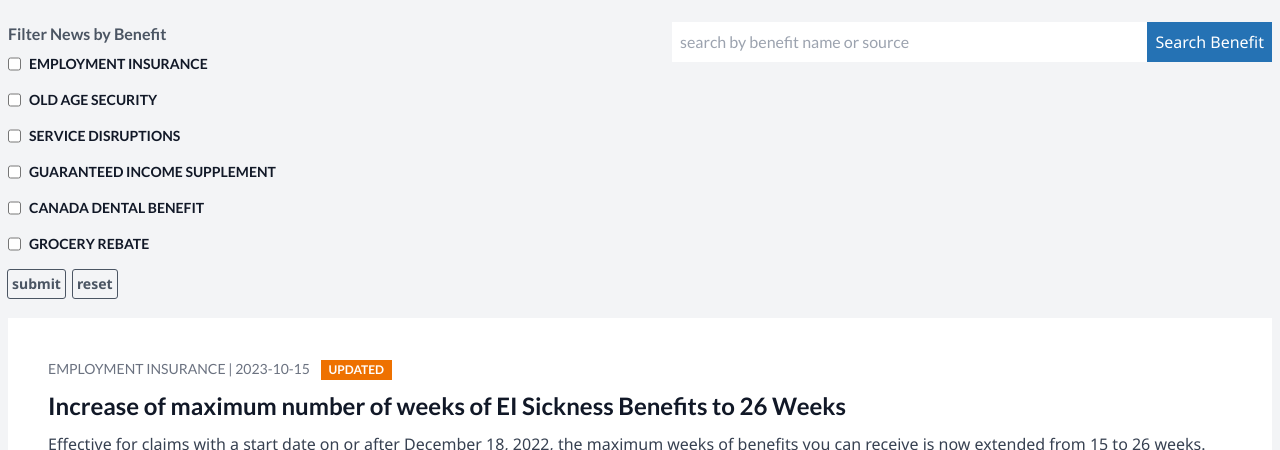
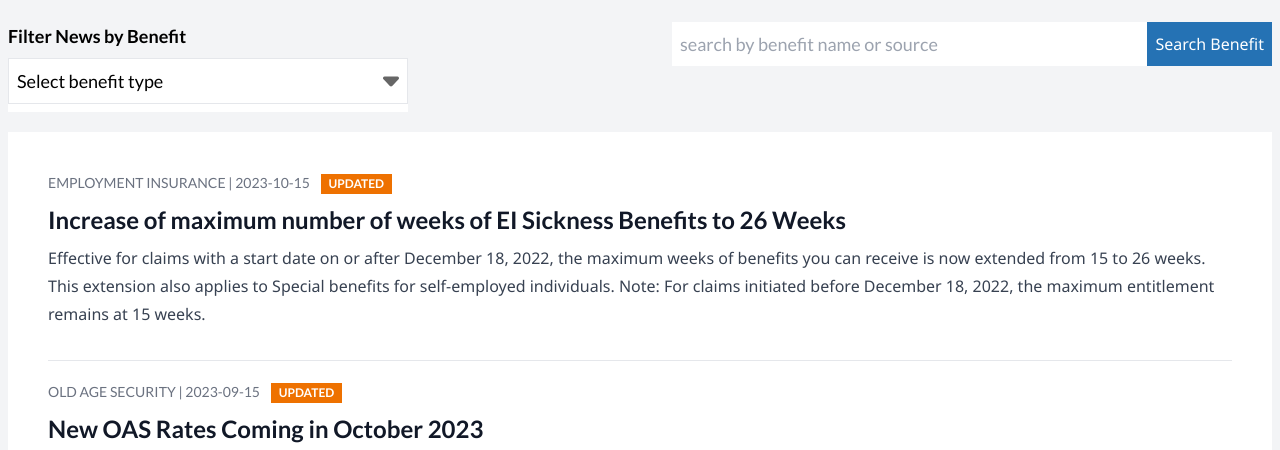
Before and after one commit to DTS-STN/benefits-newsfeed-poc, an Astro site in the folder astro-frontend/: page /en in a window 1280 px wide. Shown: the part 291-741 px from the top of the page. Built offline with nearby package versions, Linux system fonts and the light colour scheme; Astro itself is replaced by a stand-in of ours.

Commit message:
dropdown filter

```diff
--- a/astro-frontend/src/pages/[lang]/index.astro
+++ b/astro-frontend/src/pages/[lang]/index.astro
@@ -60,12 +60,28 @@
         <h1 class="text-4xl font-bold pb-2">{t("heading")}</h1>
       </div>
 
-      <div class="flex flex-col flex-col-reverse md:flex-row md:justify-between">
-        <div class="block mb-5">
-          <h2 class="font-semibold text-gray-600 mb-2">
+      <div class="flex flex-col-reverse md:flex-row md:justify-between gap-5">
+        <div class="mb-5">
+          <h2 class="font-semibold mb-2 text-lg">
             {t("filter.heading")}
           </h2>
-          <form id="filters" class="flex flex-col items-start gap-4">
+          <details class="min-w-[400px] bg-white">
+            <summary class="flex items-center justify-between border p-2 mb-2">
+              <span class="text-lg">Select benefit type</span>
+
+              <svg
+                width="16"
+                height="11"
+                viewBox="0 0 16 11"
+                fill="none"
+                xmlns="http://www.w3.org/2000/svg"
+              >
+                <path
+                  d="M15.5607 3.34375L9.19249 10.0104C8.83675 10.3385 8.4259 10.5 8.01504 10.5C7.60419 10.5 7.19434 10.3372 6.88118 10.0117L0.512935 3.34505C0.00960756 2.86979 -0.127698 2.15104 0.120518 1.53125C0.368735 0.911458 0.953852 0.5 1.6017 0.5H14.3833C15.0316 0.5 15.6169 0.90526 15.8654 1.52865C16.1139 2.15203 16.0217 2.86979 15.5607 3.34375Z"
+                  fill="#666666"></path>
+              </svg>
+            </summary>
+            <form id="filters" class="flex flex-col items-start gap-4 p-2">
               {
                 programs.map((filter) => (
                   <label class="flex gap-2 text-sm font-semibold text-gray-900">
@@ -80,7 +96,7 @@
                   </label>
                 ))
               }
-            <div class="flex gap-2">
+              <div class="flex gap-2 mx-auto">
                 <button
                   class="font-semibold text-gray-600 outline outline-1 focus-visible:ring p-1 text-sm rounded-sm hover:text-gray-900"
                 >
@@ -94,6 +110,7 @@
                 </button>
               </div>
             </form>
+          </details>
         </div>
 
         <div class="grow md:max-w-[600px]">
@@ -103,7 +120,7 @@
               form="filters"
               id="search"
               name="search"
-              class="p-2 grow"
+              class="p-2 grow text-lg"
               type="text"
               placeholder="search by benefit name or source"
               value={searchParams.search ?? ""}
--- a/astro-frontend/src/styles/base.css
+++ b/astro-frontend/src/styles/base.css
@@ -7,6 +7,10 @@
 
 html {
     font-family: lato;
+}
+
+details > summary {
+  list-style: none;
 }
 
 @layer base {
```
Also changed, not shown: astro-frontend/cypress/e2e/home.cy.ts (+7 -9 lines). Lines whose indentation alone changed are shown as unchanged.
